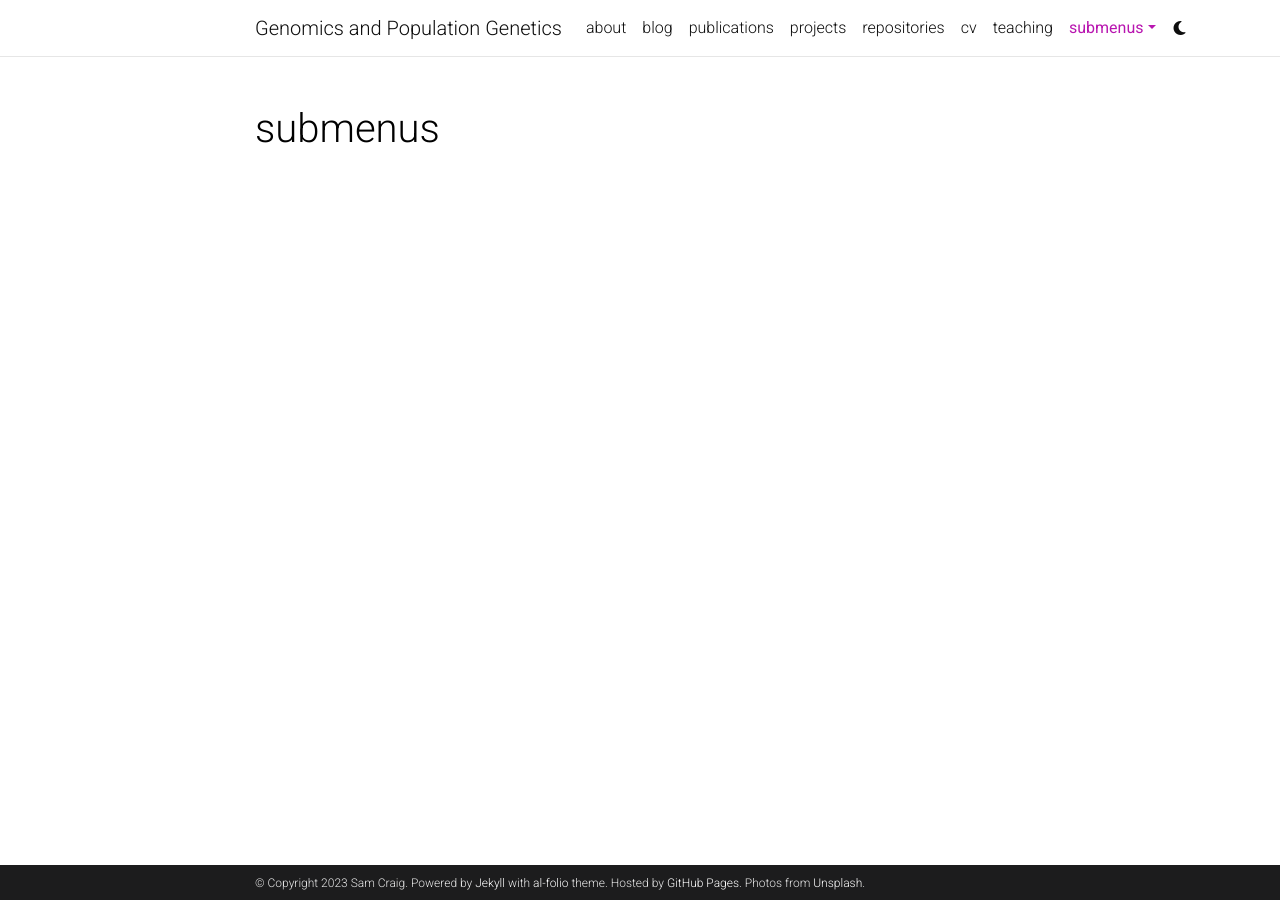
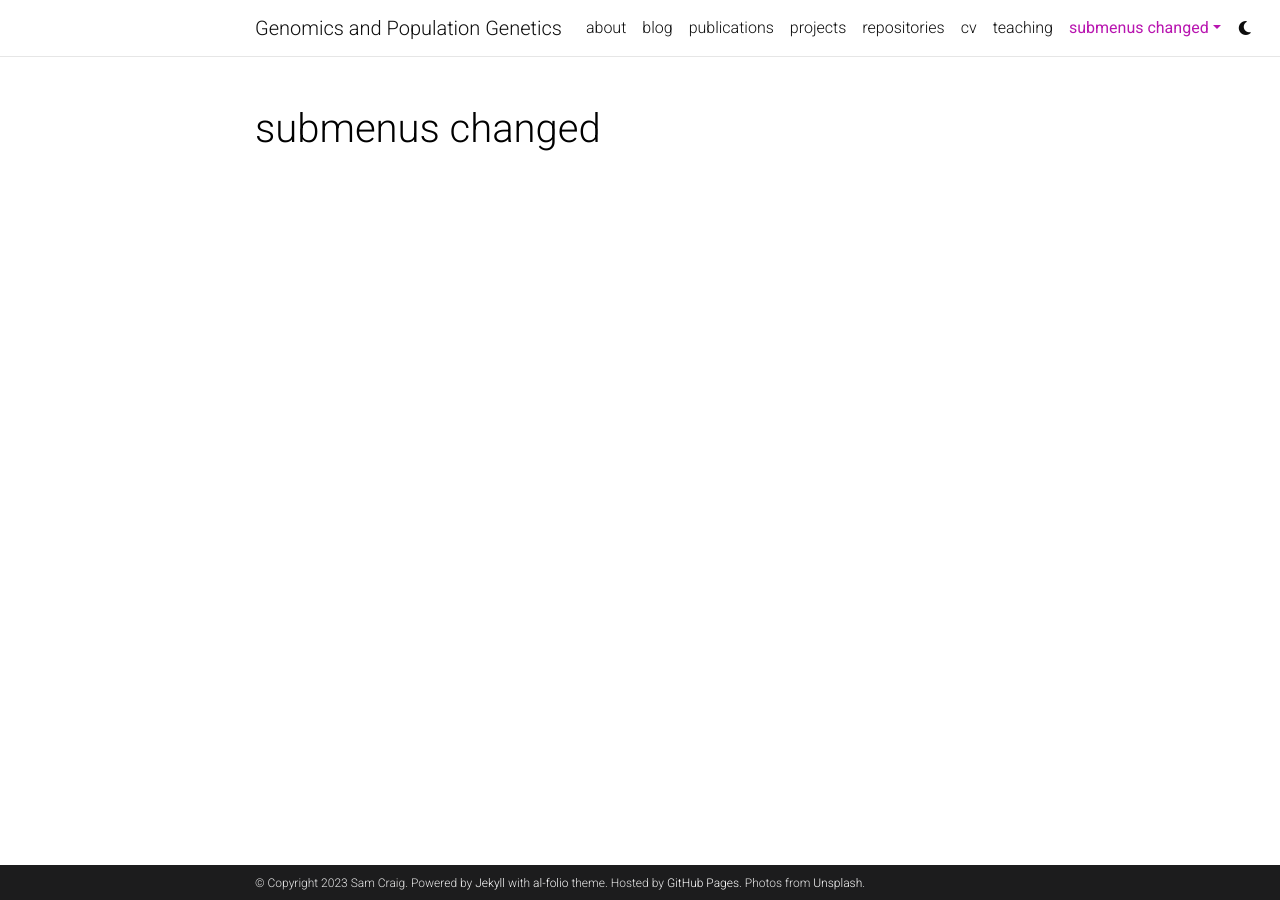
Before and after one commit to samuel-craig/kno-mics.github.io, a Jekyll site: the page built from _pages/dropdown.md, in a window 1280 px wide. Built offline with Jekyll 4.4.1, drawn with Linux system fonts in a browser that asks for light colours; comment, search, counter and statistics services are not loaded; a style sheet for code colours, icons or effects is not loaded.

```diff
--- a/_pages/dropdown.md
+++ b/_pages/dropdown.md
@@ -1,6 +1,6 @@
 ---
 layout: page
-title: submenus
+title: submenus changed
 nav: true
 nav_order: 6
 dropdown: true
```
Also changed, not shown: _pages/about.md (+1 -1 lines).
